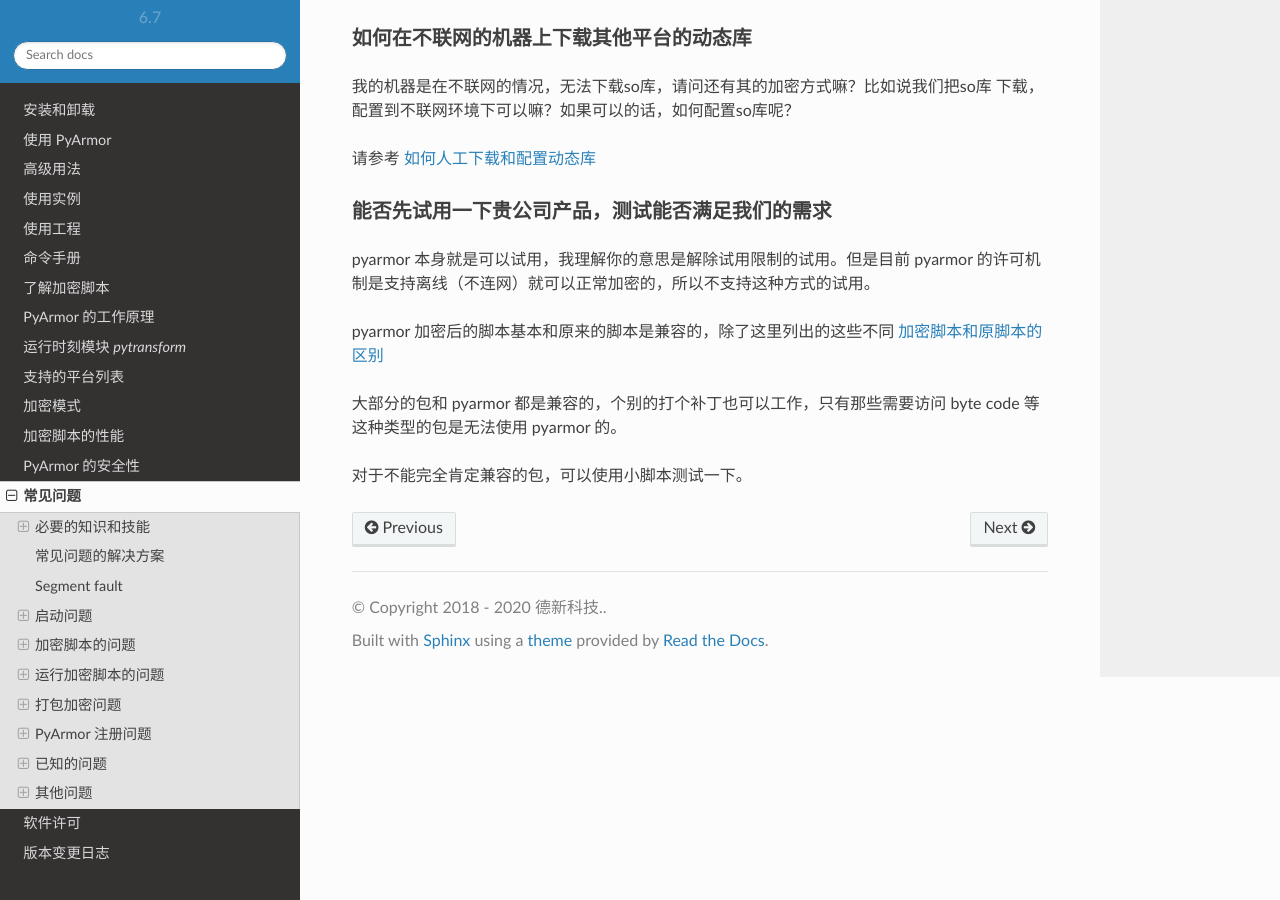
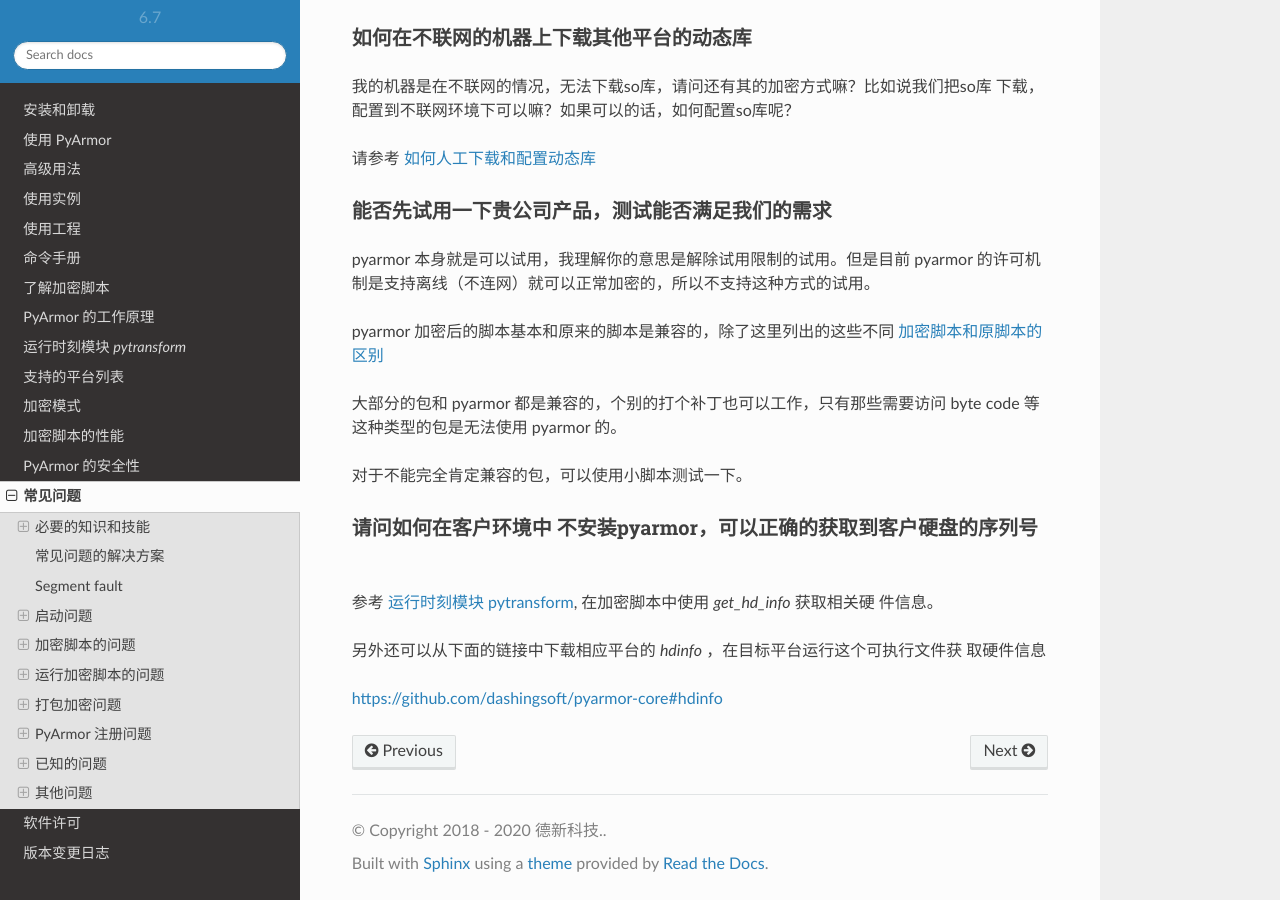
Before and after one commit to dashingsoft/pyarmor-docs-zh, a Sphinx documentation site: the page built from docs/questions.rst, in a window 1280 px wide and 900 px high, scrolled down 16328 px. Built offline with Sphinx 7.4.7 and the Read the Docs theme 2.0.0, drawn with Linux system fonts in a browser that asks for light colours.

Commit message:
Add new question

```diff
--- a/docs/questions.rst
+++ b/docs/questions.rst
@@ -759,4 +759,15 @@ code 等这种类型的包是无法使用 pyarmor 的。
 
 对于不能完全肯定兼容的包，可以使用小脚本测试一下。
 
+请问如何在客户环境中 不安装pyarmor，可以正确的获取到客户硬盘的序列号
+~~~~~~~~~~~~~~~~~~~~~~~~~~~~~~~~~~~~~~~~~~~~~~~~~~~~~~~~~~~~~~~~~~~~
+
+参考 :ref:`运行时刻模块 pytransform`, 在加密脚本中使用 `get_hd_info` 获取相关硬
+件信息。
+
+另外还可以从下面的链接中下载相应平台的 `hdinfo` ，在目标平台运行这个可执行文件获
+取硬件信息
+
+https://github.com/dashingsoft/pyarmor-core#hdinfo
+
 .. include:: _common_definitions.txt
```
